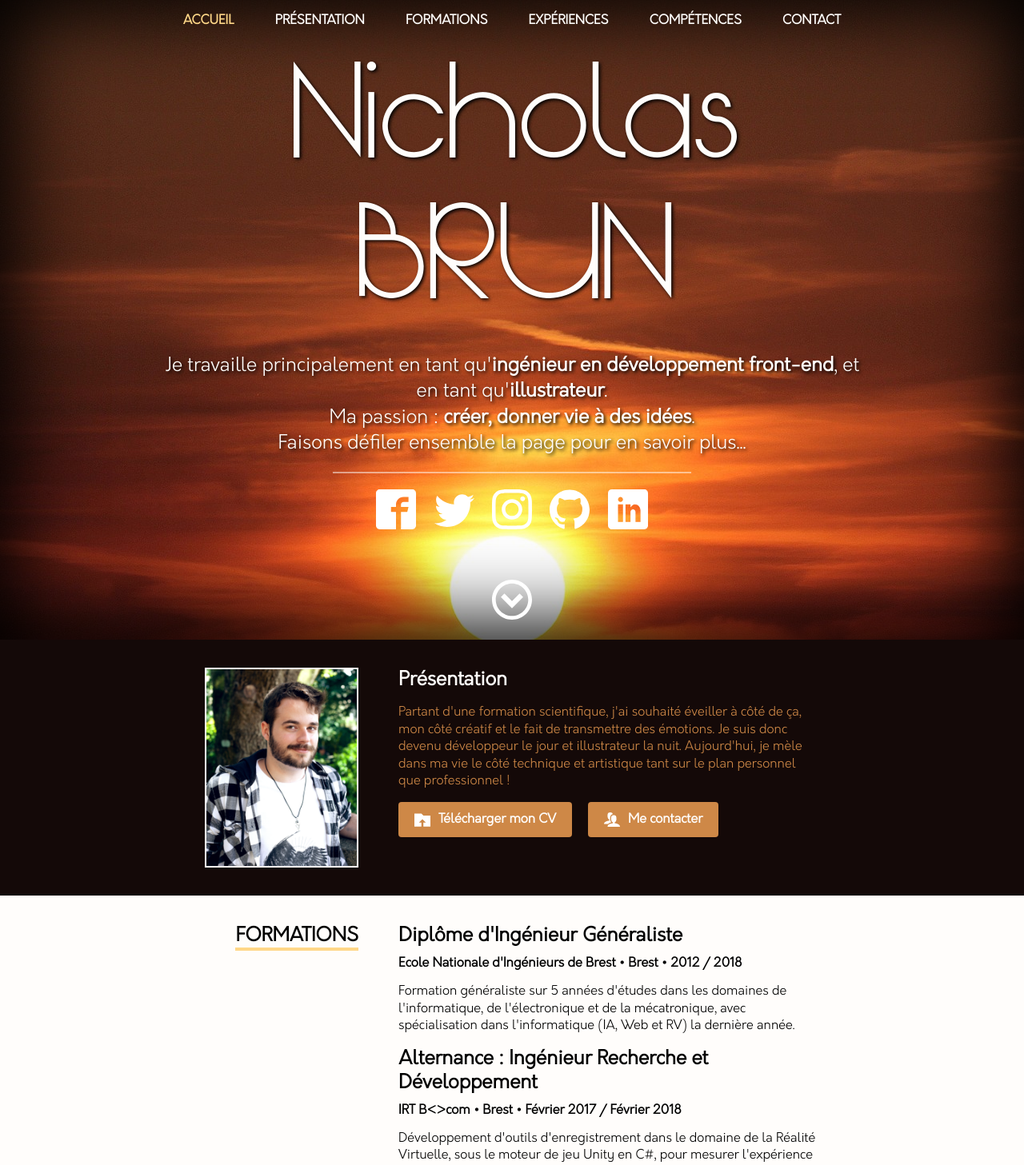
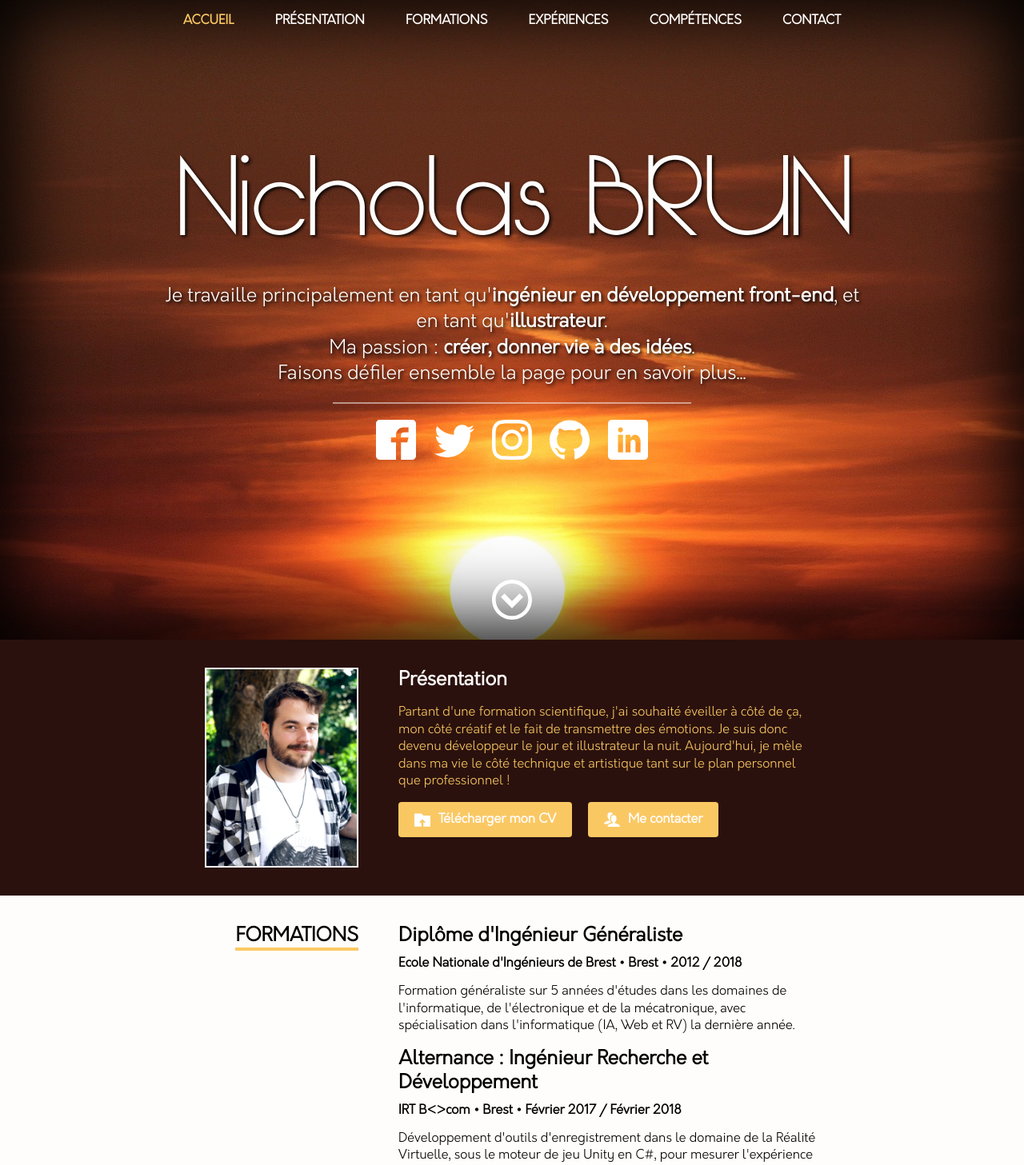
Before and after one commit to Spefire/CV, a Vue app: page / in a window 1280 px wide. Shown: the top 1457 px of the page at 80% size. Built offline with nearby package versions, Linux system fonts and the light colour scheme.

Commit message:
Style(all): Change and remove one color

```diff
--- a/src/components/hobbie-state/HobbieState.scss
+++ b/src/components/hobbie-state/HobbieState.scss
@@ -15,7 +15,7 @@
     margin-right: 10px;
     padding: 10px;
     border-radius: 50%;
-    background-color: $tertiary-color;
+    background-color: $secondary-color;
 
     .hobbie-icon {
       height: 20px;
--- a/src/components/progress-bar/ProgressBar.scss
+++ b/src/components/progress-bar/ProgressBar.scss
@@ -39,6 +39,6 @@
 
   .progress-bar-interne {
     height: 25px;
-    background-color: $tertiary-color;
+    background-color: $secondary-color;
   }
 }
--- a/src/styles/commons.scss
+++ b/src/styles/commons.scss
@@ -60,7 +60,7 @@
   border-radius: 4px;
   font-weight: bold;
   color: $white-color;
-  background: $secondary-color;
+  background: $primary-color;
   text-align: center;
   text-decoration: none;
   cursor: pointer;
@@ -76,11 +76,11 @@
   }
 
   &:hover {
-    color: $secondary-color;
+    color: $primary-color;
     background: $white-color;
 
     .button-icon {
-      filter: $filter-secondary-color;
+      filter: $filter-primary-color;
     }
   }
 }
--- a/src/styles/global.scss
+++ b/src/styles/global.scss
@@ -14,7 +14,7 @@ body {
 
 h1 {
   margin: 0;
-  font-size: 120px;
+  font-size: 100px;
   text-align: center;
   font-weight: normal;
   font-family: "Origin", "Segoe UI", sans-serif;
--- a/src/styles/variables.scss
+++ b/src/styles/variables.scss
@@ -1,14 +1,10 @@
-$primary-color: #ffd788;
-$secondary-color: #ce8847;
-$tertiary-color: #140908;
+$primary-color: #fac863;
+$secondary-color: #2a110d;
 
 // https://codepen.io/sosuke/pen/Pjoqqp
 
-$filter-primary-color: brightness(0) saturate(100%) invert(100%) sepia(40%)
-  saturate(5605%) hue-rotate(303deg) brightness(110%) contrast(111%);
-
-$filter-secondary-color: brightness(0) saturate(100%) invert(58%) sepia(42%)
-  saturate(604%) hue-rotate(348deg) brightness(92%) contrast(89%);
+$filter-primary-color: brightness(0) saturate(100%) invert(85%) sepia(48%)
+  saturate(620%) hue-rotate(329deg) brightness(100%) contrast(96%);
 
 $black-color: #000000;
 $white-color: #fffdfb;
--- a/src/views/Home.scss
+++ b/src/views/Home.scss
@@ -7,7 +7,7 @@
   align-items: center;
   height: 100vh;
   width: 100%;
-  padding: 10% 15% 15% 15%;
+  padding: 12.5% 15% 15% 15%;
   color: $white-color;
   box-shadow: inset 0 0 100px 20px rgba($black-color, 1);
   background-position: top;
--- a/src/views/Legacy.scss
+++ b/src/views/Legacy.scss
@@ -9,7 +9,7 @@
   padding: 85px 15% 35px 15%;
   text-align: center;
   color: $white-color;
-  background: $tertiary-color;
+  background: $secondary-color;
 
   @include tablet-only {
     padding: 85px 5% 35px 5%;
--- a/src/views/about/About.scss
+++ b/src/views/about/About.scss
@@ -1,7 +1,7 @@
 @import "@/styles/variables.scss";
 
 .about-section {
-  background: $tertiary-color;
+  background: $secondary-color;
 
   @include mobile-only {
     .section-left-layout {
@@ -27,7 +27,7 @@
   }
 
   .about-text {
-    color: $secondary-color;
+    color: $primary-color;
 
     @include mobile-only {
       text-align: center;
--- a/src/views/contact/Contact.scss
+++ b/src/views/contact/Contact.scss
@@ -2,7 +2,7 @@
 
 .contact-section {
   padding: 35px 20% 50px 20%;
-  background: $tertiary-color;
+  background: $secondary-color;
 
   @include tablet-only {
     padding: 35px 5% 50px 5%;
@@ -28,7 +28,7 @@
   }
 
   .contact-text {
-    color: $secondary-color;
+    color: $primary-color;
   }
 
   .contact-links {
```
